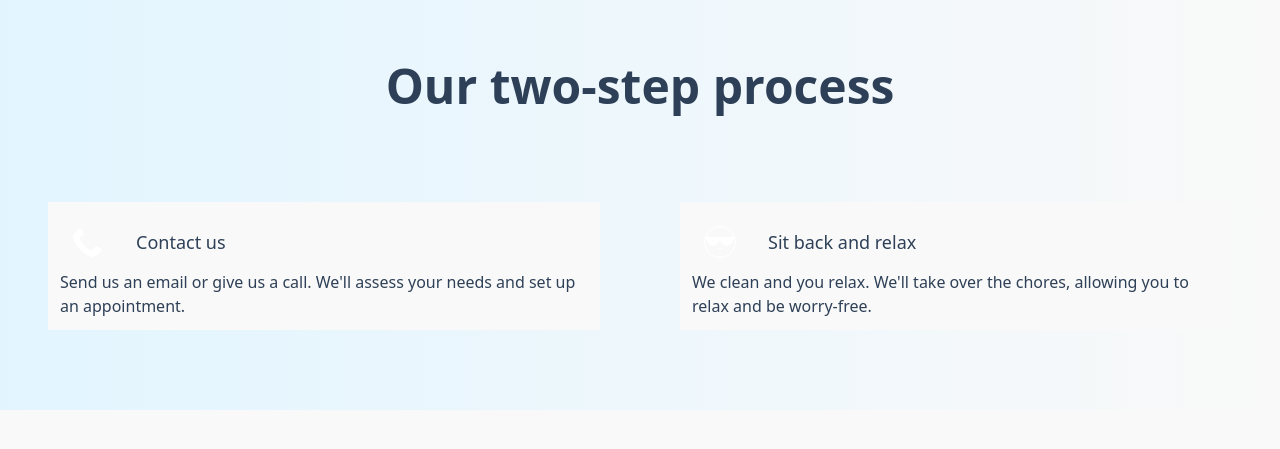
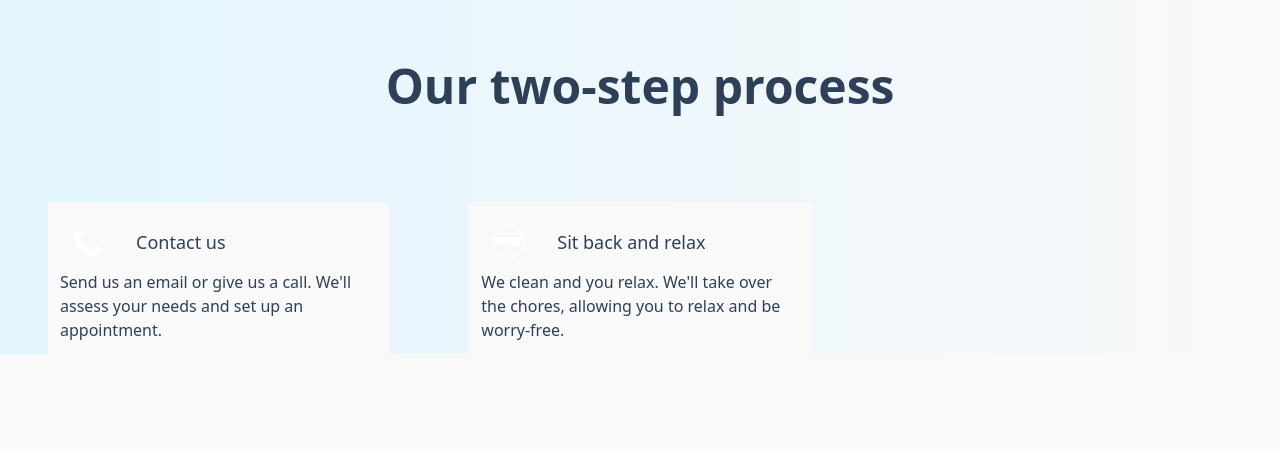
Before and after one commit to abeciana1/alba-cleaning, a Next.js app: page / in a window 1280 px wide. Shown: the part 1060-1509 px from the top of the page. Built offline with nearby package versions, Linux system fonts and the light colour scheme.

Commit message:
Added teaserClass to teaser interface

```diff
--- a/components/sections/index.tsx
+++ b/components/sections/index.tsx
@@ -104,3 +104,14 @@ export const ThreeColGrid: React.FC<PropChildI> = ({
         </section>
     )
 }
+
+export const FourColGrid: React.FC<PropChildI> = ({
+    children
+}) => {
+
+    return (
+        <section className="grid grid-cols-1 md:grid-cols-2 lg:grid-cols-3 pt-10 md:pt-20 md:py-0 gap-20 items-center">
+            { children }
+        </section>
+    )
+}
--- a/components/utils/Teaser/index.tsx
+++ b/components/utils/Teaser/index.tsx
@@ -1,17 +1,21 @@
 import React from 'react'
-import { TeaserI, IconI } from '@/interfaces'
+import { TeaserI } from '@/interfaces'
+import cx from 'classnames'
 
 export const Teaser: React.FC<TeaserI> = ({
     title,
     body,
     icon,
-    iconClass
+    iconClass,
+    teaserClass = ""
 }) => {
 
     const Icon = icon as React.ElementType
 
     return (
-        <div className="bg-background p-3 text-charcoal">
+        <div className={cx("bg-background p-3 text-charcoal", {
+            [teaserClass]: teaserClass
+        })}>
             <div className="flex items-center">
                 <Icon
                     fill="background"
--- a/interfaces/index.ts
+++ b/interfaces/index.ts
@@ -37,6 +37,7 @@ export interface TeaserI {
     body: string;
     icon: React.ElementType;
     iconClass: string;
+    teaserClass?: string;
 }
 
 export interface IconI {
--- a/pages/index.tsx
+++ b/pages/index.tsx
@@ -5,12 +5,12 @@ import {
   TopHeroSection,
   HeroSection,
   HeroSectionReverse,
-  TwoColGrid
+  TwoColGrid,
+  FourColGrid
 } from '@/components/sections'
 import { TipQuote } from '@/components/Quote'
 import { PageMargin } from '@/components/layouts'
 import { SectionTag } from '@/components/utils/SectionTag'
-import Image from 'next/image'
 import { Teaser } from '@/components/utils/Teaser'
 import callIcon from '@/public/call'
 import relaxIcon from '@/public/relax'
@@ -64,20 +64,22 @@ export default function Home() {
         <section className="text-center pt-10 md:pt-20">
           <h2 className="text-charcoal">Our two-step process</h2>
         </section>
-        <TwoColGrid>
+        <FourColGrid>
           <Teaser
             title="Contact us"
             body="Send us an email or give us a call. We'll assess your needs and set up an appointment."
             icon={callIcon}
             iconClass="w-14 h-14 from-dishycoral p-3"
+            teaserClass=""
           />
           <Teaser
             title="Sit back and relax"
             body="We clean and you relax. We'll take over the chores, allowing you to relax and be worry-free."
             icon={relaxIcon}
             iconClass="w-14 h-14 p-3 from-shadowblue"
+            teaserClass=""
           />
-        </TwoColGrid>
+        </FourColGrid>
       </PageMargin>
       <PageMargin>
         <section className="mt-20">
```
